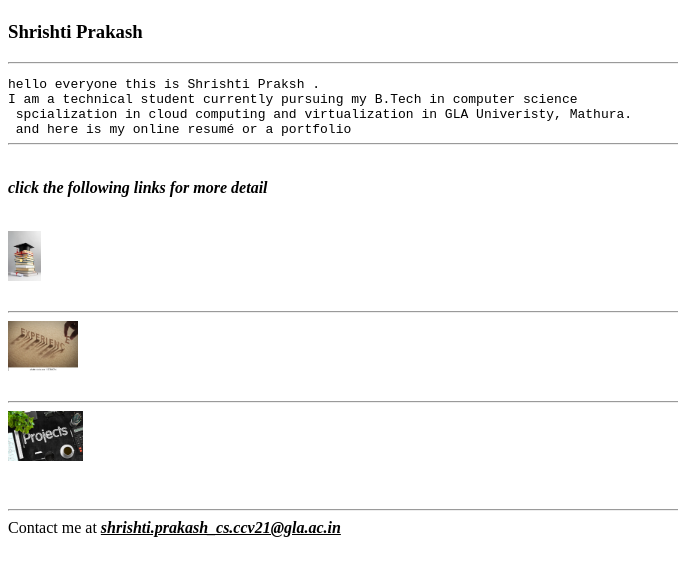
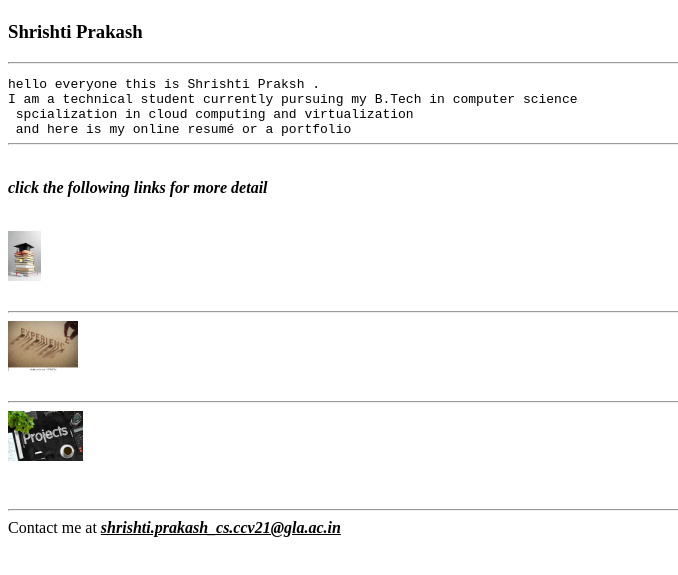
Before and after one commit to Shri-shti/cv-site-repo, a plain HTML site: page index.html in a window 1280 px wide. Shown: the part 95-670 px from the top of the page, without its empty margins (0-678 px from the left). Drawn offline with Linux system fonts and the light colour scheme; files whose address does not match are found by name.

Commit message:
Update index.html

```diff
--- a/index.html
+++ b/index.html
@@ -10,7 +10,7 @@
 <body>
      <header><hr><h1>Official Portfolio</h1></header>
     <h3>Shrishti Prakash</h3><hr>
-    <pre>hello everyone this is Shrishti Praksh . <br>I am a technical student currently pursuing my B.Tech in computer science <br> spcialization in cloud computing and virtualization in GLA Univeristy, Mathura.<br> and here is my online resumé or a portfolio<hr></pre>
+    <pre>hello everyone this is Shrishti Praksh . <br>I am a technical student currently pursuing my B.Tech in computer science <br> spcialization in cloud computing and virtualization <br> and here is my online resumé or a portfolio<hr></pre>
     <p><br> <b> <i> click the following links for more detail</b></i></p>
     <br>
     <a href="/Users/shrishtiprakash/web development/level-02/project-01/education.html"><img src="/Users/shrishtiprakash/web development/level-02/project-01/front-view-stacked-books-graduation-cap-diploma-education-day_23-2149241011.webp" target="_main" height="50"> </a><br><br><hr>
```
